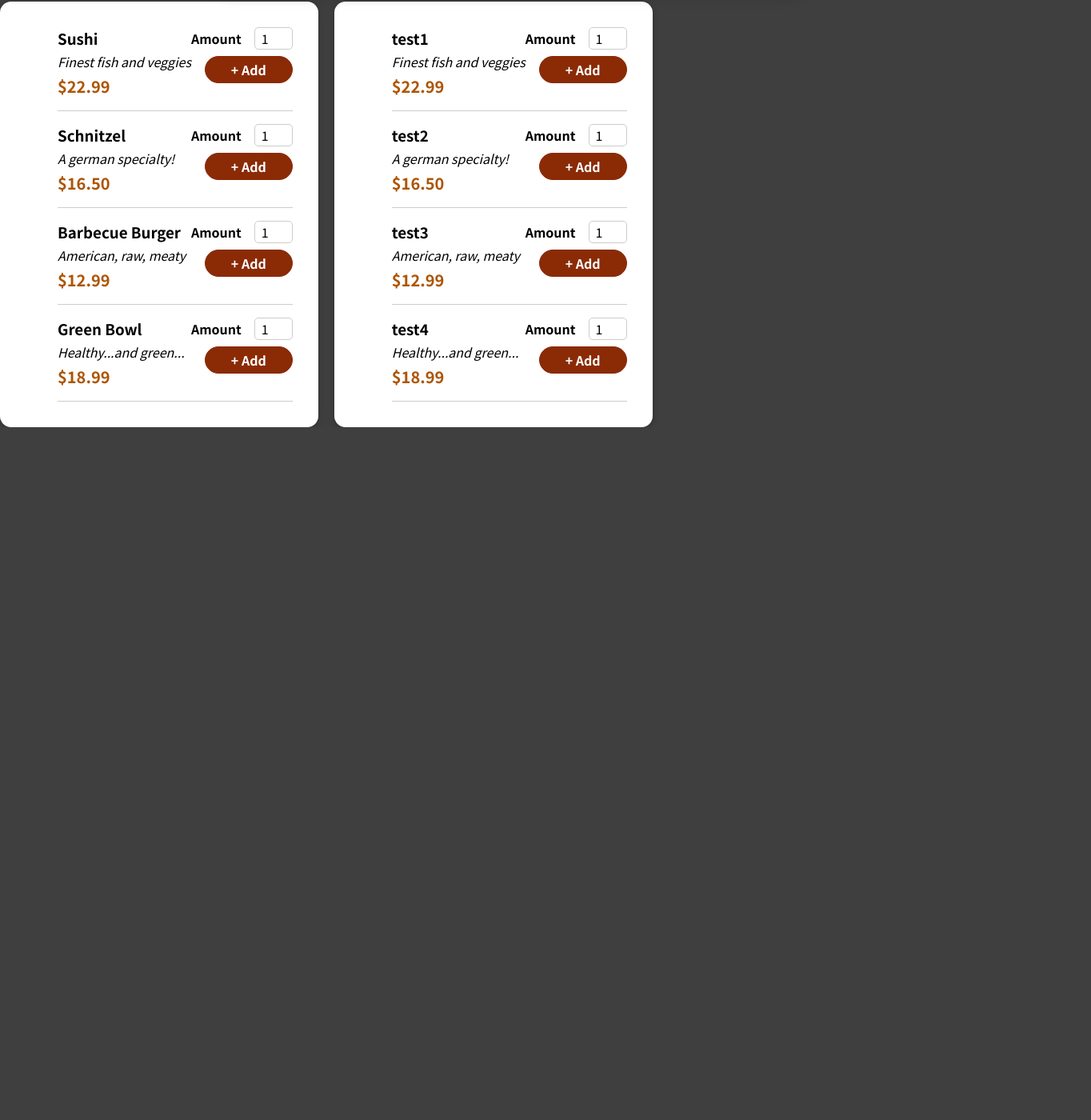
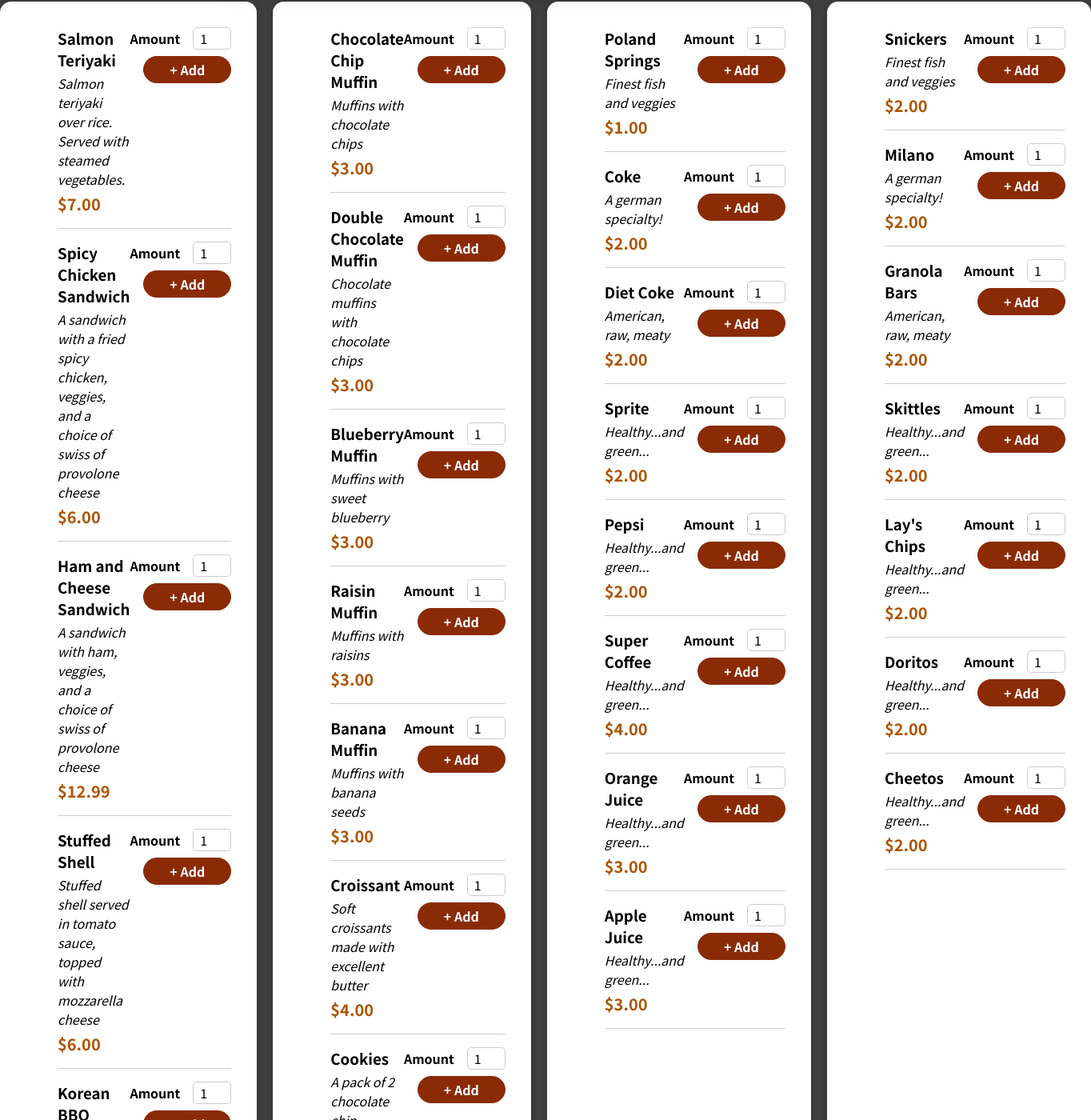
Before and after one commit to BeiKuoOoOo/uiux-foodapp, a React (Create React App) app: page / in a window 1280 px wide. Shown: the part 403-1803 px from the top of the page at 80% size, 1364 px wide, since content can reach past the window. Before the commit the page ends 937 px from the top, so only its background shows below. Built offline with nearby package versions, Linux system fonts and the light colour scheme; the HTML template or start-up script is replaced by a standard one.

Commit message:
added drink and snack list

```diff
--- a/src/components/Meals/AvailableMeals.tsx
+++ b/src/components/Meals/AvailableMeals.tsx
@@ -2,58 +2,207 @@
 import MealItem from "./MealItem/MealItem";
 import classes from "./AvailableMeals.module.scss";
 
+const Bakery = [
+    {
+        id: "m1",
+        name: "Chocolate Chip Muffin",
+        description: "Muffins with chocolate chips",
+        price: 3,
+    },
+    {
+        id: "m2",
+        name: "Double Chocolate Muffin",
+        description: "Chocolate muffins with chocolate chips",
+        price: 3
+    },
+    {
+        id: "m3",
+        name: "Blueberry Muffin",
+        description: "Muffins with sweet blueberry",
+        price: 3,
+    },
+    {
+        id: "m4",
+        name: "Raisin Muffin",
+        description: "Muffins with raisins",
+        price: 3,
+
+    },
+    {
+        id: "m5",
+        name: "Banana Muffin",
+        description: "Muffins with banana seeds",
+        price: 3,
+
+    },
+    {
+        id: "m6",
+        name: "Croissant",
+        description: "Soft croissants made with excellent butter",
+        price: 4,
+
+    },
+    {
+        id: "m7",
+        name: "Cookies",
+        description: "A pack of 2 chocolate chip cookies and 1 white chocolate with macadmia nuts cookie",
+        price: 3,
+
+    }
+];
+
 const Food = [
     {
         id: "m1",
-    name: "Sushi",
-    description: "Finest fish and veggies",
-    price: 22.99,
+        name: "Salmon Teriyaki",
+        description: "Salmon teriyaki over rice. Served with steamed vegetables.",
+        price: 7,
     },
     {
         id: "m2",
-    name: "Schnitzel",
-    description: "A german specialty!",
-    price: 16.5,
+        name: "Spicy Chicken Sandwich",
+        description: "A sandwich with a fried spicy chicken, veggies, and a choice of swiss of provolone cheese",
+        price: 6,
     },
     {
         id: "m3",
-    name: "Barbecue Burger",
-    description: "American, raw, meaty",
+        name: "Ham and Cheese Sandwich",
+        description: "A sandwich with ham, veggies, and a choice of swiss of provolone cheese",
         price: 12.99,
     },
     {
         id: "m4",
-    name: "Green Bowl",
-    description: "Healthy...and green...",
-    price: 18.99,
+        name: "Stuffed Shell",
+        description: "Stuffed shell served in tomato sauce, topped with mozzarella cheese",
+        price: 6,
+    },
+    {
+        id: "m5",
+        name: "Korean BBQ",
+        description: "Korean BBQ over rice. Served with steamed vegetables.",
+        price: 7,
+    },
+    {
+        id: "m6",
+        name: "Garlic Salmon",
+        description: "Garlic salmon over rice. Served with steamed vegetables.",
+        price: 7,
+    },
+    {
+        id: "m7",
+        name: "Cheese Burger",
+        description: "Cheese burger with vegetables and pickles. Served with fries.",
+        price: 6,
+    },
+    {
+        id: "m8",
+        name: "Fruit Box",
+        description: "A box of assorted fruits, including berries, grapes, melon, oranges, and pineapple.",
+        price: 4,
+    },
+    {
+        id: "m9",
+        name: "Bagles with Cream Cheese",
+        description: "Toasted bagels with plain cream cheese",
+        price: 6,
     },
 ];
 
-const Bakery = [
+const Snacks = [
     {
         id: "m1",
-    name: "test1",
+        name: "Snickers",
         description: "Finest fish and veggies",
-    price: 22.99,
+        price: 2,
     },
     {
         id: "m2",
-    name: "test2",
+        name: "Milano",
         description: "A german specialty!",
-    price: 16.5,
+        price: 2,
     },
     {
         id: "m3",
-    name: "test3",
+        name: "Granola Bars",
         description: "American, raw, meaty",
-    price: 12.99,
+        price: 2,
     },
     {
         id: "m4",
-    name: "test4",
+        name: "Skittles",
         description: "Healthy...and green...",
-    price: 18.99,
+        price: 2,
     },
+    {
+        id: "m5",
+        name: "Lay's Chips",
+        description: "Healthy...and green...",
+        price: 2,
+    },
+    {
+        id: "m6",
+        name: "Doritos",
+        description: "Healthy...and green...",
+        price: 2,
+    },
+    {
+        id: "m7",
+        name: "Cheetos",
+        description: "Healthy...and green...",
+        price: 2,
+    },
+];
+
+const Drinks = [
+    {
+        id: "m1",
+        name: "Poland Springs",
+        description: "Finest fish and veggies",
+        price: 1,
+    },
+    {
+        id: "m2",
+        name: "Coke",
+        description: "A german specialty!",
+        price: 2,
+    },
+    {
+        id: "m3",
+        name: "Diet Coke",
+        description: "American, raw, meaty",
+        price: 2,
+    },
+    {
+        id: "m4",
+        name: "Sprite",
+        description: "Healthy...and green...",
+        price: 2,
+    },
+    {
+        id: "m5",
+        name: "Pepsi",
+        description: "Healthy...and green...",
+        price: 2,
+    },
+    {
+        id: "m6",
+        name: "Super Coffee",
+        description: "Healthy...and green...",
+        price: 4,
+    },
+    {
+        id: "m7",
+        name: "Orange Juice",
+        description: "Healthy...and green...",
+        price: 3,
+    },
+    {
+        id: "m8",
+        name: "Apple Juice",
+        description: "Healthy...and green...",
+        price: 3,
+    },
+
 ];
 
 const AvailableMeals = () => {
@@ -71,11 +220,26 @@
       ))}
     </ul>
   );
-
+  const drinkList = (
+    <ul>
+      {Drinks.map((meal) => (
+        <MealItem key={meal.id} item={meal} />
+      ))}
+    </ul>
+  );
+  const snackList = (
+    <ul>
+      {Snacks.map((meal) => (
+        <MealItem key={meal.id} item={meal} />
+      ))}
+    </ul>
+  );
   return (
     <div className={classes.container}>
       <Card>{foodList}</Card>
       <Card>{bakeryList}</Card>
+      <Card>{drinkList}</Card>
+      <Card>{snackList}</Card>
     </div>
   );
 };
```
Lines whose indentation alone changed are shown as unchanged.
